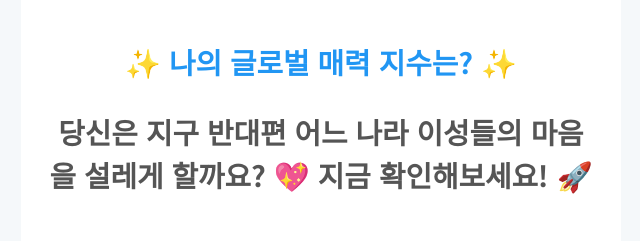
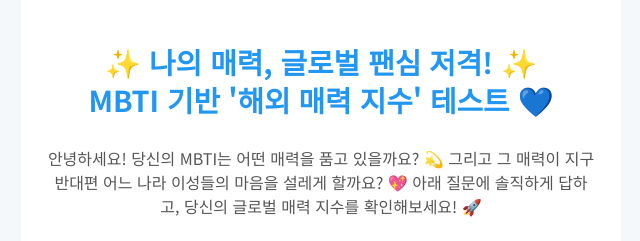
Before and after one commit to hackerseob/attractiveness, a plain HTML site: page index.html in a window 1280 px wide. Shown: the top 241 px of the page, without its empty margins (319-959 px from the left). Drawn offline with Linux system fonts and the light colour scheme.

Commit message:
Update index.html

```diff
--- a/index.html
+++ b/index.html
@@ -190,9 +190,9 @@
 </head>
 <body>
     <div class="container">
-        <h1>✨ 나의 글로벌 매력 지수는? ✨
+        <h1>✨ 나의 매력, 글로벌 팬심 저격! ✨<br>MBTI 기반 '해외 매력 지수' 테스트 💙</h1>
         <p class="intro-text">
-            당신은 지구 반대편 어느 나라 이성들의 마음을 설레게 할까요? 💖 지금 확인해보세요! 🚀
+            안녕하세요! 당신의 MBTI는 어떤 매력을 품고 있을까요? 💫 그리고 그 매력이 지구 반대편 어느 나라 이성들의 마음을 설레게 할까요? 💖 아래 질문에 솔직하게 답하고, 당신의 글로벌 매력 지수를 확인해보세요! 🚀
         </p>
 
         <form id="mbtiSurveyForm">
```
